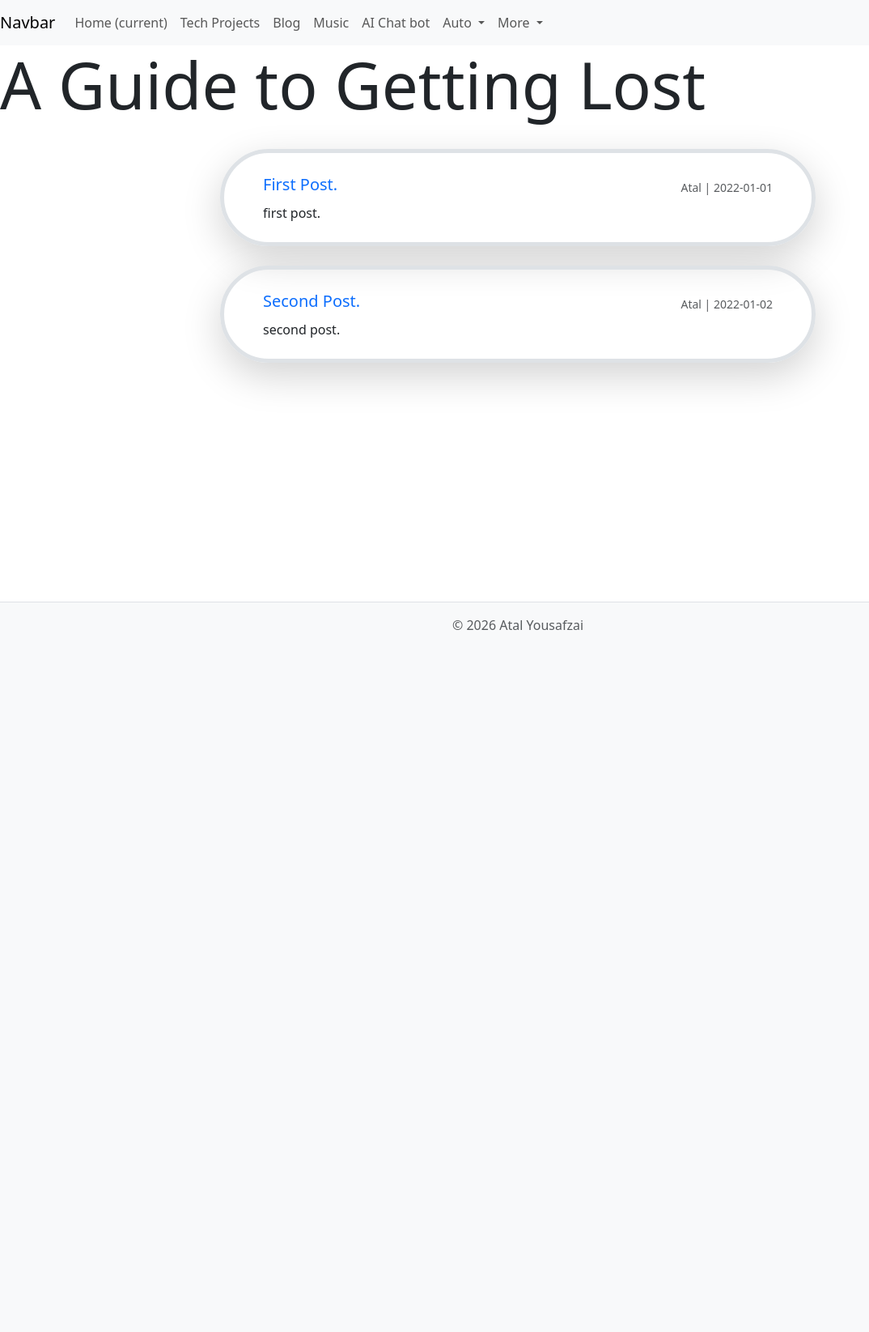
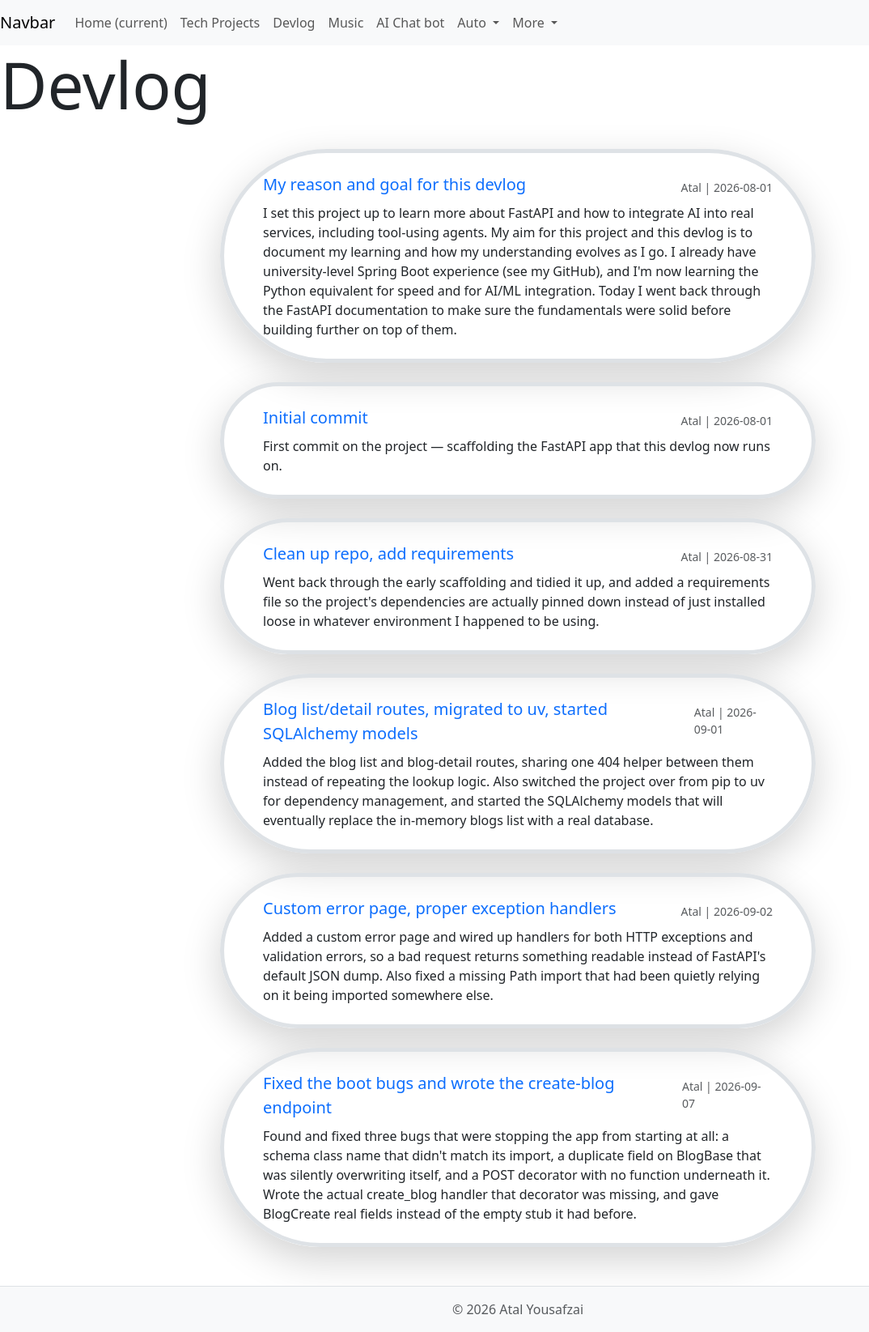
Before and after one commit to Atalky/Bugs-and-Buds-Website, a FastAPI app: page /blog in a window 1280 px wide. Shown: the whole page at 81% size, without its empty margins (0-1074 px from the left). Before the commit the page ends 778 px from the top, so only its background shows below. Run offline with FastAPI, Linux system fonts and the light colour scheme.

Commit message:
Fix broken create-blog endpoint, populate devlog, rename Blog to Devlog
- Fix @app.blog decorator that had no function body; add a real create_blog POST handler
- Give BlogCreate actual fields (was an empty stub, silently accepted {})
- Replace the two placeholder posts with real devlog entries matching commit history, intro post first
- Rename 'Blog' nav link and page heading to 'Devlog'
- Add a short intro line to the homepage
- Remove dead commented-out script in index.html that was causing a duplicate-declaration error in the editor

```diff
--- a/app/main.py
+++ b/app/main.py
@@ -6,7 +6,8 @@ from starlette.exceptions import HTTPException as StarletteHTTPException
 from fastapi.staticfiles import StaticFiles
 from fastapi.templating import Jinja2Templates
 from pathlib import Path
-
+from datetime import date
+from schemas import BlogCreate, BlogResponse
 
 BASE_DIR = Path(__file__).resolve().parent   # always point to /Website/app, wherever you run from
 app = FastAPI()
@@ -29,20 +30,58 @@ blogs : list[dict] = [
     {
         "id": 1,
         "author": "Atal",
-        "title": "First Post.",
-        "content": "first post. ",
-        "date_posted": "2022-01-01",
+        "title": "My reason and goal for this devlog",
+        "content": (
+            "I set this project up to learn more about FastAPI and how to integrate AI into real services, "
+            "including tool-using agents. My aim for this project and this devlog is to document my learning "
+            "and how my understanding evolves as I go. I already have university-level Spring Boot experience "
+            "(see my GitHub), and I'm now learning the Python equivalent for speed and for AI/ML integration. "
+            "Today I went back through the FastAPI documentation to make sure the fundamentals were solid "
+            "before building further on top of them."
+        ),
+        "date_posted": "2026-08-01",
     },
     {
         "id": 2,
         "author": "Atal",
-        "title": "Second Post.",
-        "content": "second post. ",
-        "date_posted": "2022-01-02",
+        "title": "Initial commit",
+        "content": "First commit on the project — scaffolding the FastAPI app that this devlog now runs on.",
+        "date_posted": "2026-08-01",
+    },
+    {
+        "id": 3,
+        "author": "Atal",
+        "title": "Clean up repo, add requirements",
+        "content": "Went back through the early scaffolding and tidied it up, and added a requirements file so the project's dependencies are actually pinned down instead of just installed loose in whatever environment I happened to be using.",
+        "date_posted": "2026-08-31",
+    },
+    {
+        "id": 4,
+        "author": "Atal",
+        "title": "Blog list/detail routes, migrated to uv, started SQLAlchemy models",
+        "content": "Added the blog list and blog-detail routes, sharing one 404 helper between them instead of repeating the lookup logic. Also switched the project over from pip to uv for dependency management, and started the SQLAlchemy models that will eventually replace the in-memory blogs list with a real database.",
+        "date_posted": "2026-09-01",
+    },
+    {
+        "id": 5,
+        "author": "Atal",
+        "title": "Custom error page, proper exception handlers",
+        "content": "Added a custom error page and wired up handlers for both HTTP exceptions and validation errors, so a bad request returns something readable instead of FastAPI's default JSON dump. Also fixed a missing Path import that had been quietly relying on it being imported somewhere else.",
+        "date_posted": "2026-09-02",
+    },
+    {
+        "id": 6,
+        "author": "Atal",
+        "title": "Fixed the boot bugs and wrote the create-blog endpoint",
+        "content": "Found and fixed three bugs that were stopping the app from starting at all: a schema class name that didn't match its import, a duplicate field on BlogBase that was silently overwriting itself, and a POST decorator with no function underneath it. Wrote the actual create_blog handler that decorator was missing, and gave BlogCreate real fields instead of the empty stub it had before.",
+        "date_posted": "2026-09-07",
     },
 
 ]
 
+'''
+
+'''
 def get_blogs():
     return blogs
 
@@ -50,9 +89,20 @@ def get_blogs():
 def blog_list(request: Request):
     return templates.TemplateResponse(request, "blog.html", {"blogs": get_blogs()})
 
-@app.get("/api/blog")
+@app.get("/blog/{blog_id}", include_in_schema=False, name="blog_detail")
+def blog_detail(request: Request, blog_id: int):
+    found = find_blog_or_404(blog_id)
+    return templates.TemplateResponse(request, "blog_detail.html", {"blog": found})
+
+
+'''
+Api
+'''
+
+@app.get("/api/blog", response_model=list[BlogResponse])
 def api_get_blogs():
     return get_blogs()
+
 
 def find_blog_or_404(blog_id: int) -> dict:
     for blog in blogs:
@@ -61,19 +111,28 @@ def find_blog_or_404(blog_id: int) -> dict:
     raise HTTPException(status_code=status.HTTP_404_NOT_FOUND, detail="Blog not found")
 
 
-@app.get("/blog/{blog_id}", include_in_schema=False, name="blog_detail")
-def blog_detail(request: Request, blog_id: int):
-    found = find_blog_or_404(blog_id)
-    return templates.TemplateResponse(request, "blog_detail.html", {"blog": found})
-
-
-@app.get("/api/blog/{blog_id}")
+@app.get("/api/blog/{blog_id}", response_model=BlogResponse)
 def get_blog_api(blog_id: int):
     return find_blog_or_404(blog_id)
 
 '''
-Calendar
+Create Blog
 '''
+
+@app.post("/api/blog", response_model=BlogResponse, status_code=status.HTTP_201_CREATED)
+def create_blog(payload: BlogCreate):
+    new_id = max((blog["id"] for blog in blogs), default=0) + 1
+    new_blog = {
+        "id": new_id,
+        "author": "Atal",
+        "title": payload.title,
+        "content": payload.content,
+        "date_posted": date.today().isoformat(),
+    }
+    blogs.append(new_blog)
+    return new_blog
+
+
 def get_events():
     return [
         {"id": 1, "title": "Gym", "top": 480, "height": 60, "colour": "#0d6efd"},        # 08:00
@@ -104,7 +163,7 @@ async def http_exception_handler(request: Request, exception: StarletteHTTPExcep
     )
 
 '''
-exception handler
+exception handler validaiton
 '''
 @app.exception_handler(RequestValidationError)
 async def validation_exception_handler(request: Request, exception: RequestValidationError):
--- a/app/templates/blog.html
+++ b/app/templates/blog.html
@@ -2,7 +2,7 @@
 
 {% block content %}
 
-<h3 class="display-1">A Guide to Getting Lost</h3>
+<h3 class="display-1">Devlog</h3>
 
 
 <!-- container = centres content + caps width. Without it, text stretches edge-to-edge on wide screens. -->
--- a/app/templates/layout.html
+++ b/app/templates/layout.html
@@ -87,7 +87,7 @@
             <a class="nav-link" href="/projects">Tech Projects</a>
         </li>
         <li class="nav-item">
-            <a class="nav-link" href="/blog">Blog</a>
+            <a class="nav-link" href="/blog">Devlog</a>
         </li>
         <li class="nav-item">
             <a class="nav-link" href="#">Music</a>
```
Also changed, not shown: app/templates/index.html (+1 -12 lines), schemas.py (added, +15 -0 lines), app/templates/error.html (line endings or trailing spaces).
